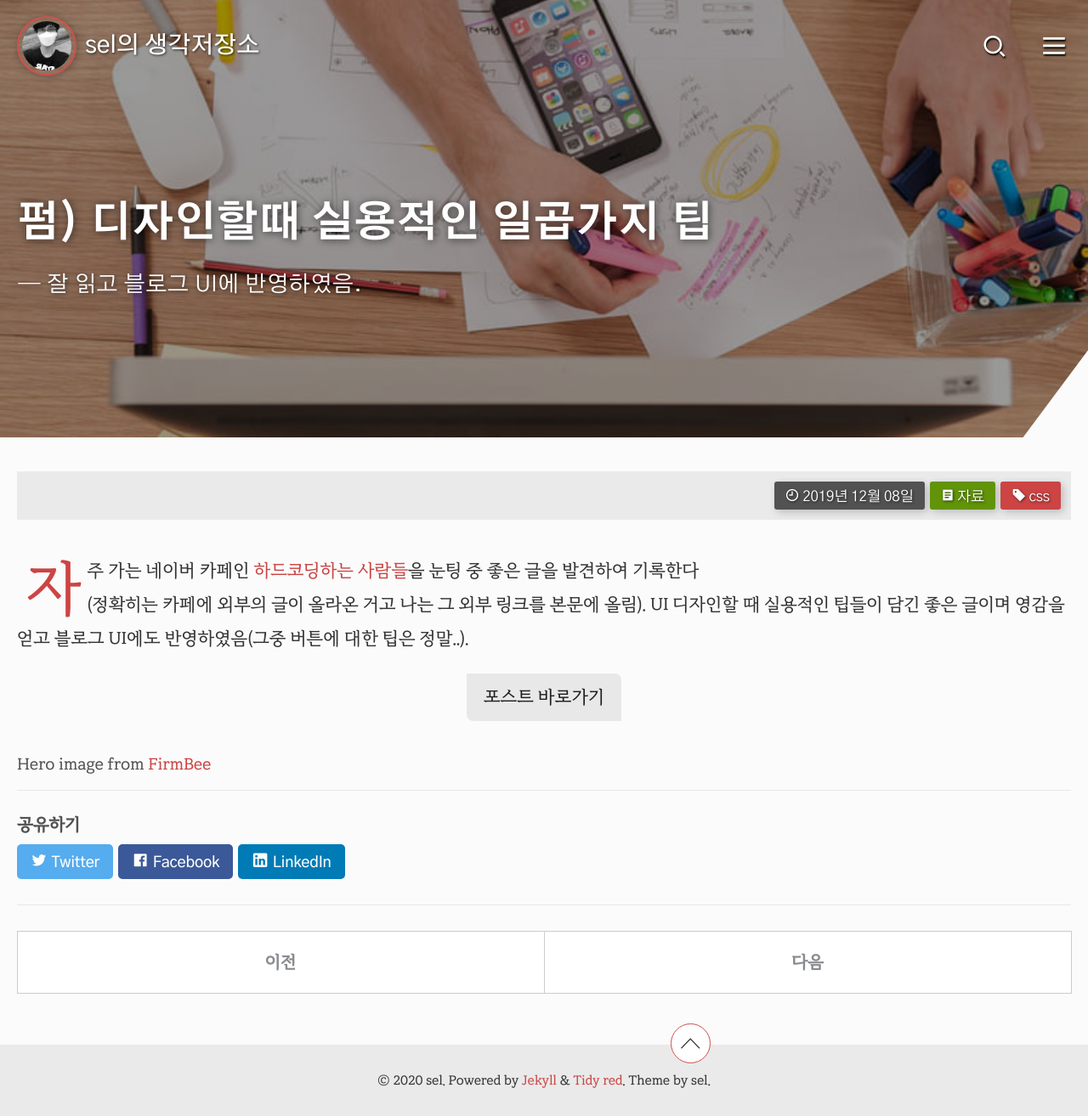
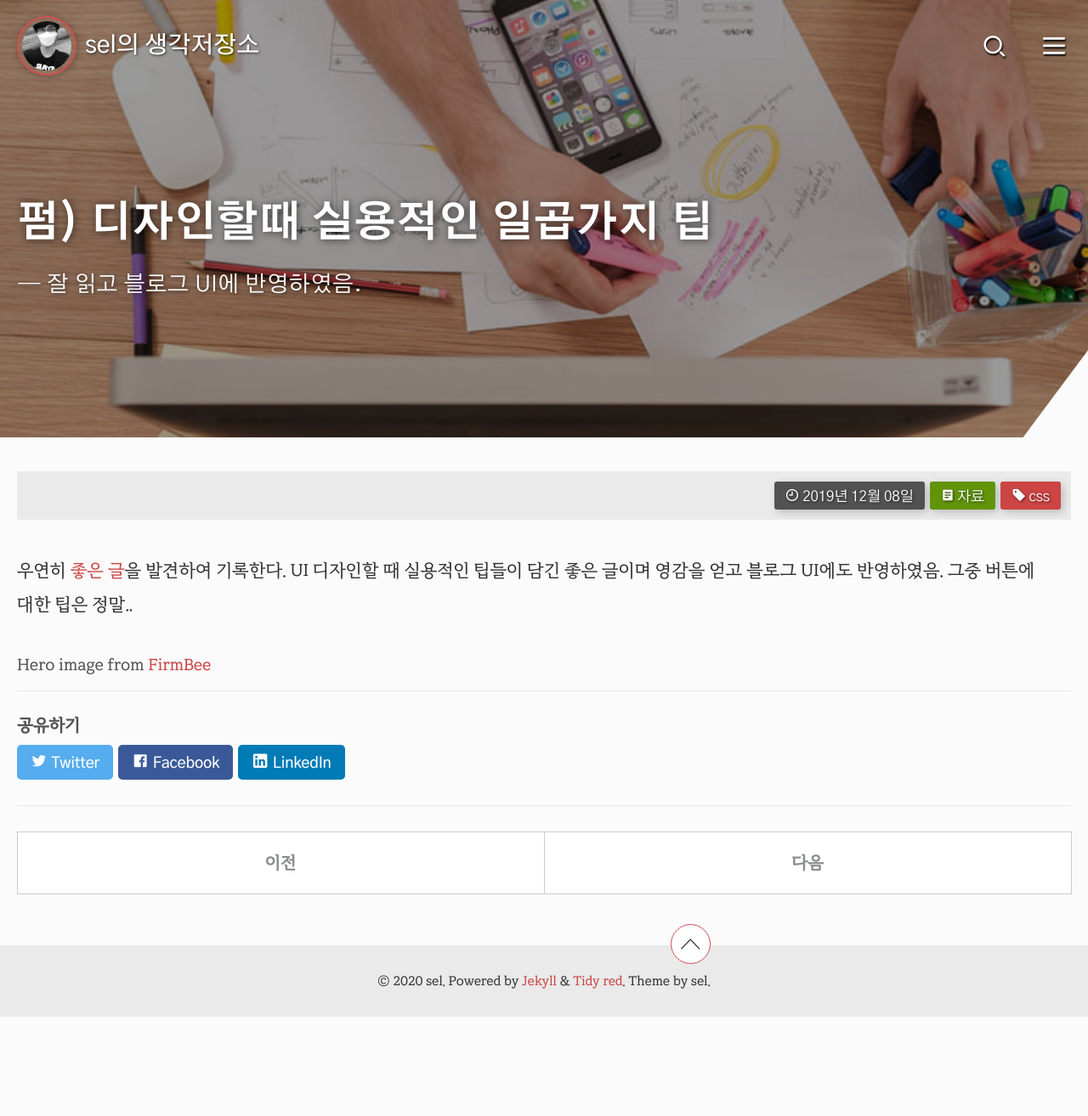
Before and after one commit to selosele/selosele.github.io, a Jekyll site: the page built from _posts/2019-12-08-ui-design.md, in a window 1280 px wide. Shown: the whole page at 85% size. Built offline with Jekyll 4.4.1, drawn with Linux system fonts in a browser that asks for light colours; comment, search, counter and statistics services are not loaded; after the commit the page ends 1197 px from its top, so only the background shows below that.

Commit message:
포스트 수정

```diff
--- a/_posts/2019-12-08-ui-design.md
+++ b/_posts/2019-12-08-ui-design.md
@@ -14,8 +14,6 @@ categories:
     - 자료
 tags:
     - css
+post_dropcap: false
 ---
-자주 가는 네이버 카페인 [하드코딩하는 사람들](https://cafe.naver.com/hacosa){:target="_blank"}을 눈팅 중 좋은 글을 발견하여 기록한다
-(정확히는 카페에 외부의 글이 올라온 거고 나는 그 외부 링크를 본문에 올림). UI 디자인할 때 실용적인 팁들이 담긴 좋은 글이며 영감을 얻고 블로그 UI에도 반영하였음(그중 버튼에 대한 팁은 정말..).
-
-[포스트 바로가기](https://medium.com/@dan_kim/%EB%B2%88%EC%97%AD-%EB%94%94%EC%9E%90%EC%9D%B8%ED%95%A0%EB%95%8C-%EC%8B%A4%EC%9A%A9%EC%A0%81%EC%9D%B8-%EC%9D%BC%EA%B3%B1%EA%B0%80%EC%A7%80-%ED%8C%81-d60c61329e8b){:.page__btn target="_blank"}
+우연히 [좋은 글](https://medium.com/@dan_kim/%EB%B2%88%EC%97%AD-%EB%94%94%EC%9E%90%EC%9D%B8%ED%95%A0%EB%95%8C-%EC%8B%A4%EC%9A%A9%EC%A0%81%EC%9D%B8-%EC%9D%BC%EA%B3%B1%EA%B0%80%EC%A7%80-%ED%8C%81-d60c61329e8b){:target="_blank"}을 발견하여 기록한다. UI 디자인할 때 실용적인 팁들이 담긴 좋은 글이며 영감을 얻고 블로그 UI에도 반영하였음. 그중 버튼에 대한 팁은 정말..
```
Also changed, not shown: _posts/2020-03-09-entity-converter.md (+2 -3 lines), _posts/2020-10-15-making-jquery-plugin.md (+1 -0 lines), _posts/2020-12-19-about-wai-aria2.md (+1 -1 lines).
